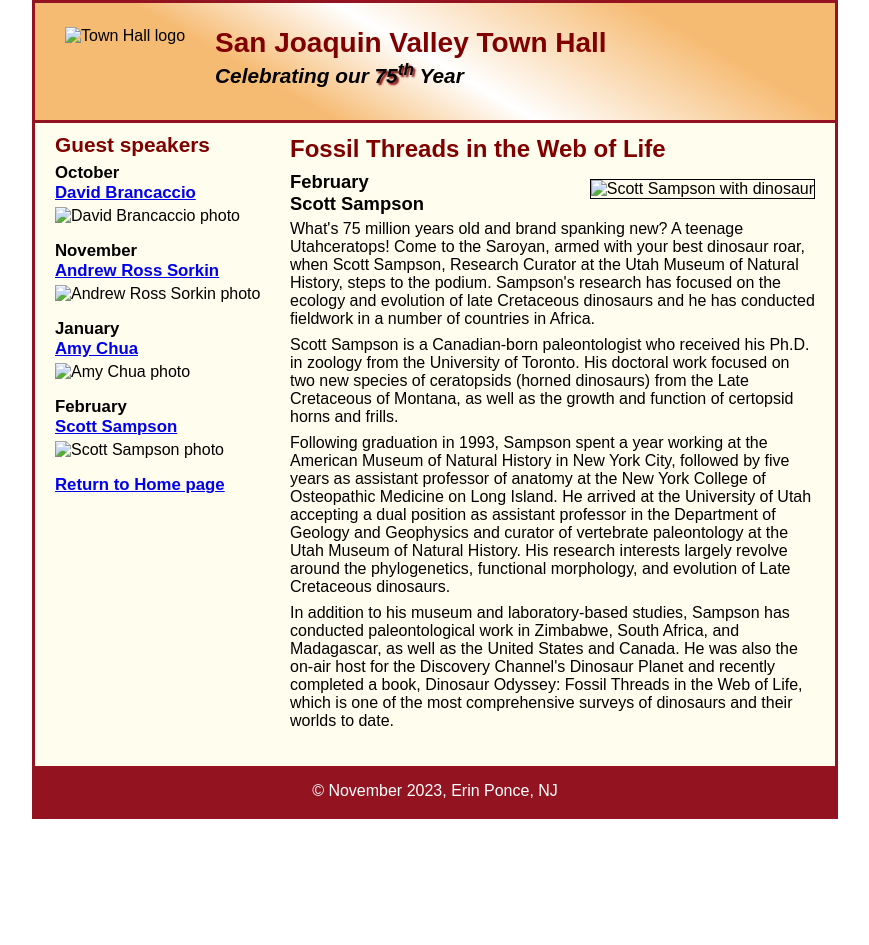
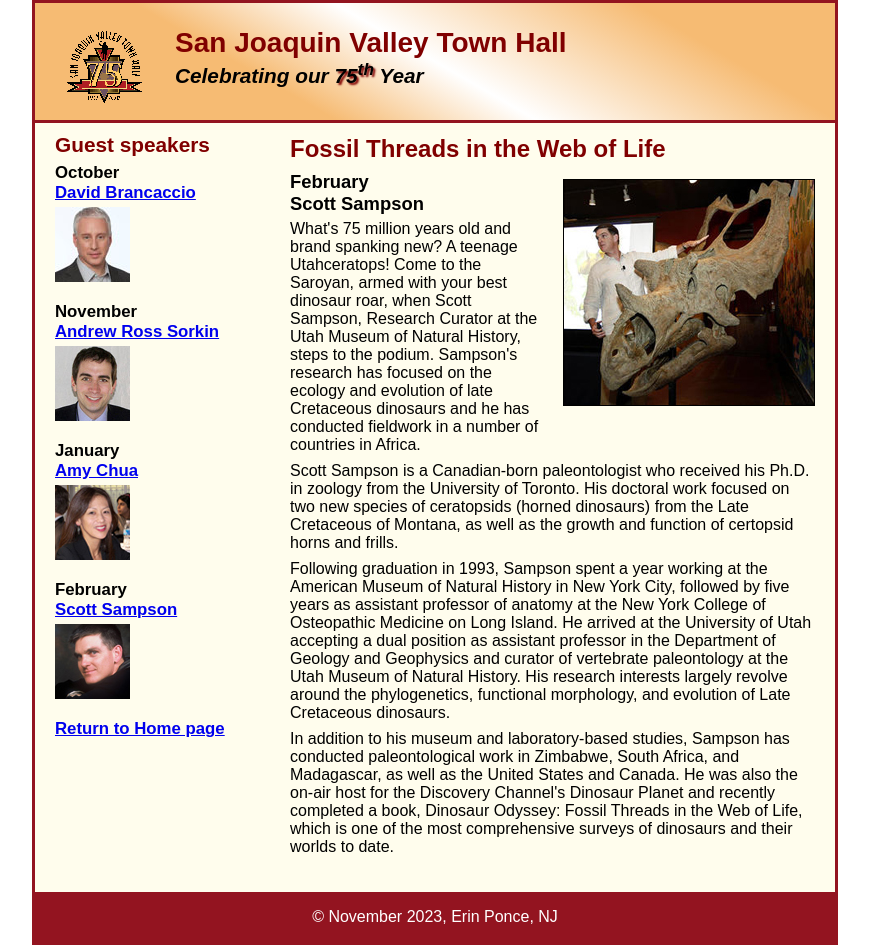
Before and after one commit to enp-njit/A08, a plain HTML site: page speakers/sampson.html in a window 1280 px wide. Shown: the whole page, without its empty margins (205-1074 px from the left). Before the commit the page ends 819 px from the top, so only its background shows below. Drawn offline with Linux system fonts and the light colour scheme; the site is published under a folder, as on GitHub Pages, so addresses that start at the root find nothing.

Commit message:
changed image paths

```diff
--- a/speakers/sampson.html
+++ b/speakers/sampson.html
@@ -4,13 +4,13 @@
 <head>
 	<meta charset="utf-8">
 	<title>San Joaquin Valley Town Hall</title>
-	<link rel="shortcut icon" href="/images/favicon.ico">
+	<link rel="shortcut icon" href="../images/favicon.ico">
 	<link rel="stylesheet" href="../styles/speaker.css">
 </head>
 
 <body>
 	<header>
-		<img src="/images/town_hall_logo.gif" alt="Town Hall logo" height="80">
+		<img src="../images/town_hall_logo.gif" alt="Town Hall logo" height="80">
 		<h2>San Joaquin Valley Town Hall</h2>
 		<h3>Celebrating our <span class="shadow">75<sup>th</sup></span> Year</h3>
 	</header>
@@ -18,7 +18,7 @@
 		<section>
 			<h1>Fossil Threads in the Web of Life</h1>
 			<article>
-				<img src="/images/sampson_dinosaur.jpg" alt="Scott Sampson with dinosaur">
+				<img src="../images/sampson_dinosaur.jpg" alt="Scott Sampson with dinosaur">
 				<h2>February<br>Scott Sampson</h2>
 				<p>What's 75 million years old and brand spanking new? A teenage Utahceratops! Come to the
 				   Saroyan, armed with your best dinosaur roar, when Scott Sampson, Research Curator at the
@@ -47,13 +47,13 @@
 		<aside>
 			<h2>Guest speakers</h2>
 			<h3>October<br><a href="brancaccio.html">David Brancaccio</a></h3>
-			<img src="/images/brancaccio75.jpg" alt="David Brancaccio photo">
+			<img src="../images/brancaccio75.jpg" alt="David Brancaccio photo">
 			<h3>November<br><a href="sorkin.html">Andrew Ross Sorkin</a></h3>
-			<img src="/images/sorkin75.jpg" alt="Andrew Ross Sorkin photo">
+			<img src="../images/sorkin75.jpg" alt="Andrew Ross Sorkin photo">
 			<h3>January<br><a href="chua.html">Amy Chua</a></h3>
-			<img src="/images/chua75.jpg" alt="Amy Chua photo">
+			<img src="../images/chua75.jpg" alt="Amy Chua photo">
 			<h3>February<br><a href="../speakers/sampson.html">Scott Sampson</a></h3>
-			<img src="/images/sampson75.jpg" alt="Scott Sampson photo">
+			<img src="../images/sampson75.jpg" alt="Scott Sampson photo">
 			<h3><a href='../index.html'>Return to Home page</a></h3>
 		</aside>
 	</main>
```
